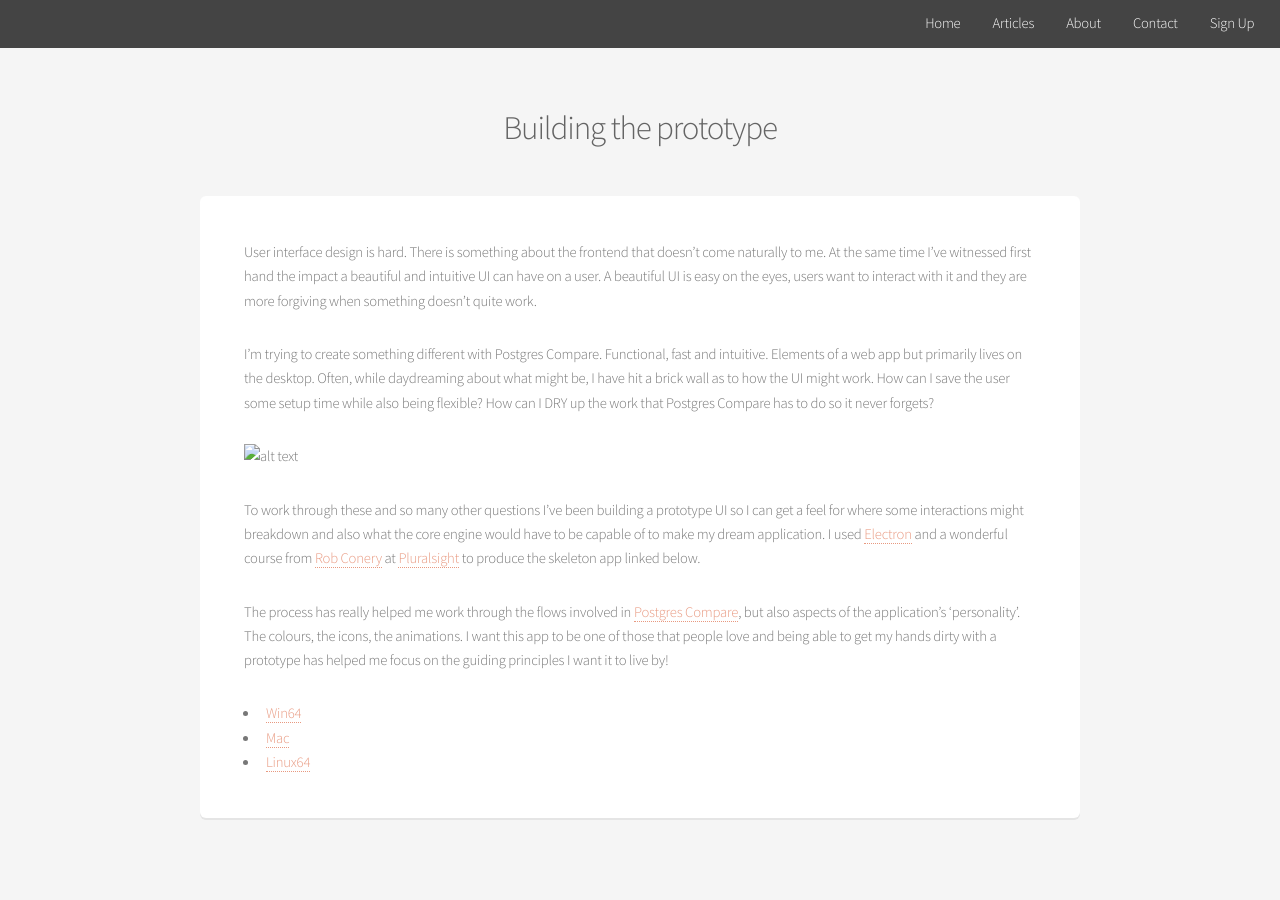
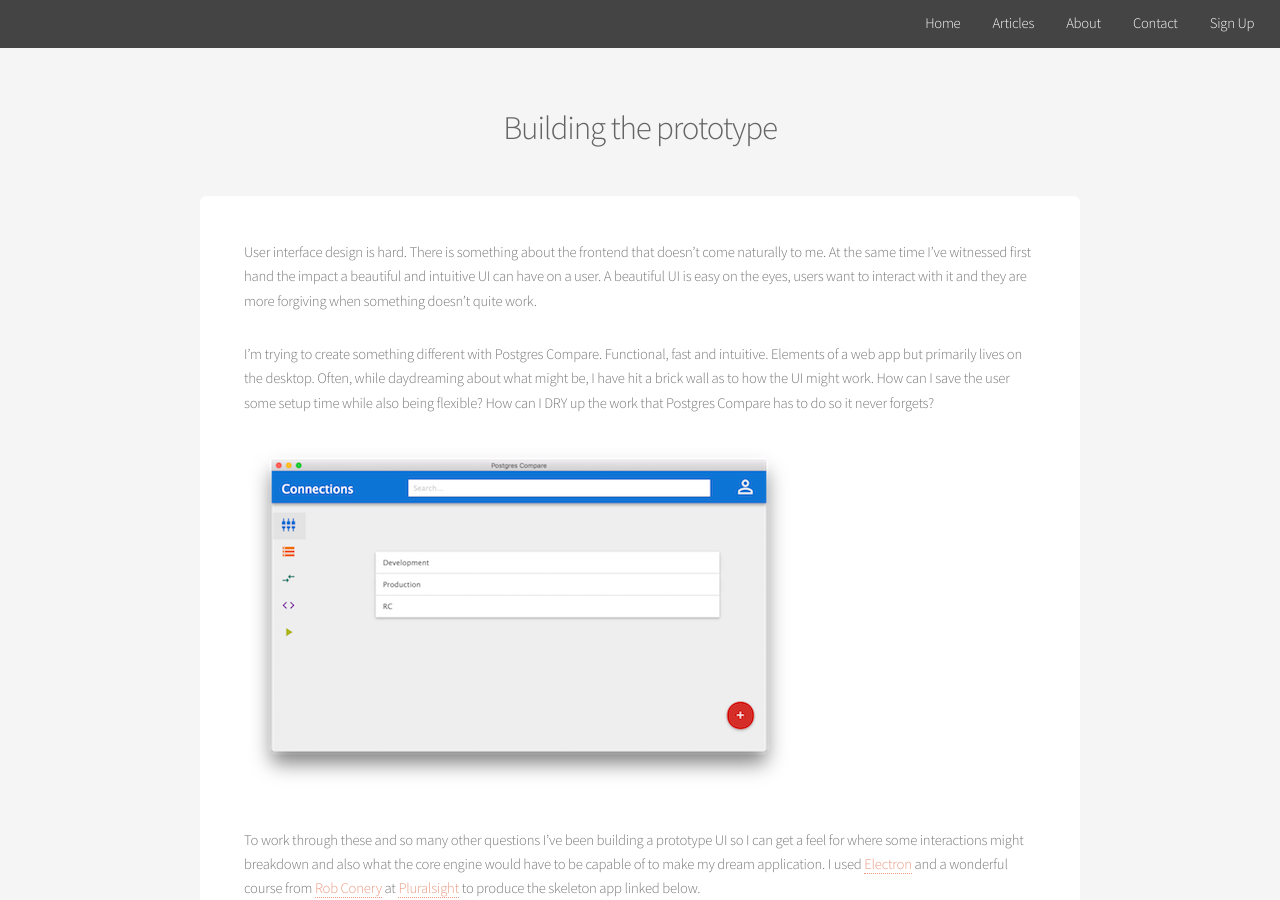
Before and after one commit to sql-migrate/backup2.sql-migrate.github.io, a Jekyll site: the page built from _posts/2017-06-07-prototype.md, in a window 1280 px wide and 900 px high. Built offline with Jekyll 4.4.1, drawn with Linux system fonts in a browser that asks for light colours; comment, search, counter and statistics services are not loaded.

Commit message:
Update 2017-06-07-prototype.md

```diff
--- a/_posts/2017-06-07-prototype.md
+++ b/_posts/2017-06-07-prototype.md
@@ -7,7 +7,7 @@ User interface design is hard. There is something about the frontend that doesn'
 
 I'm trying to create something different with Postgres Compare. Functional, fast and intuitive. Elements of a web app but primarily lives on the desktop. Often, while daydreaming about what might be, I have hit a brick wall as to how the UI might work. How can I save the user some setup time while also being flexible? How can I DRY up the work that Postgres Compare has to do so it never forgets?
 
-![alt text](../images/pg_compare.png "Postgres Compare prototype screenshot")
+![alt text](https://www.postgrescompare.com/images/pg_compare.png "Postgres Compare prototype screenshot")
 
 To work through these and so many other questions I've been building a prototype UI so I can get a feel for where some interactions might breakdown and also what the core engine would have to be capable of to make my dream application. I used [Electron](http://electron.atom.io) and a wonderful course from [Rob Conery](https://www.twitter.com/robconery) at [Pluralsight](https://app.pluralsight.com/library/courses/electron-playbook/table-of-contents) to produce the skeleton app linked below.
 
```
